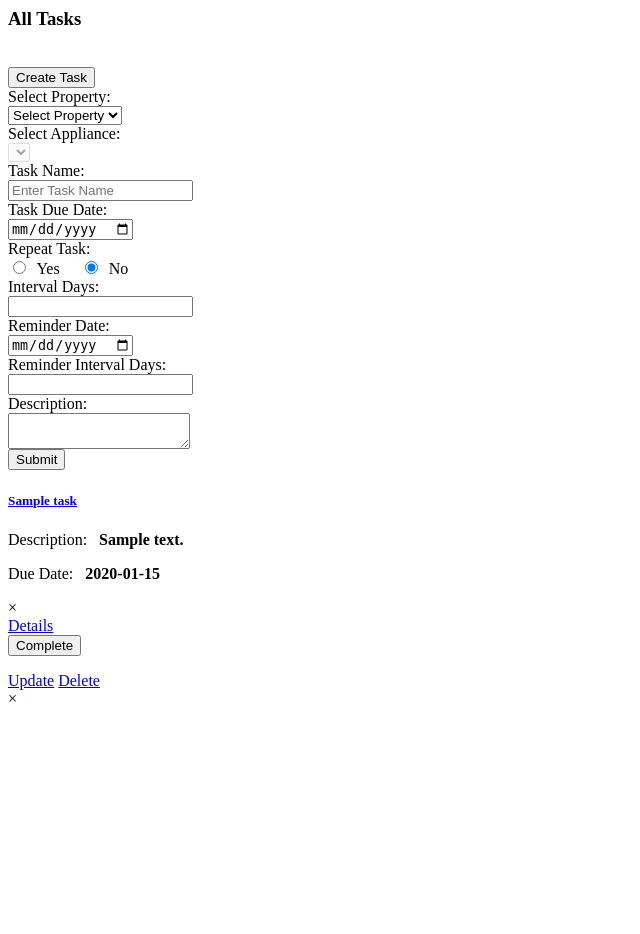
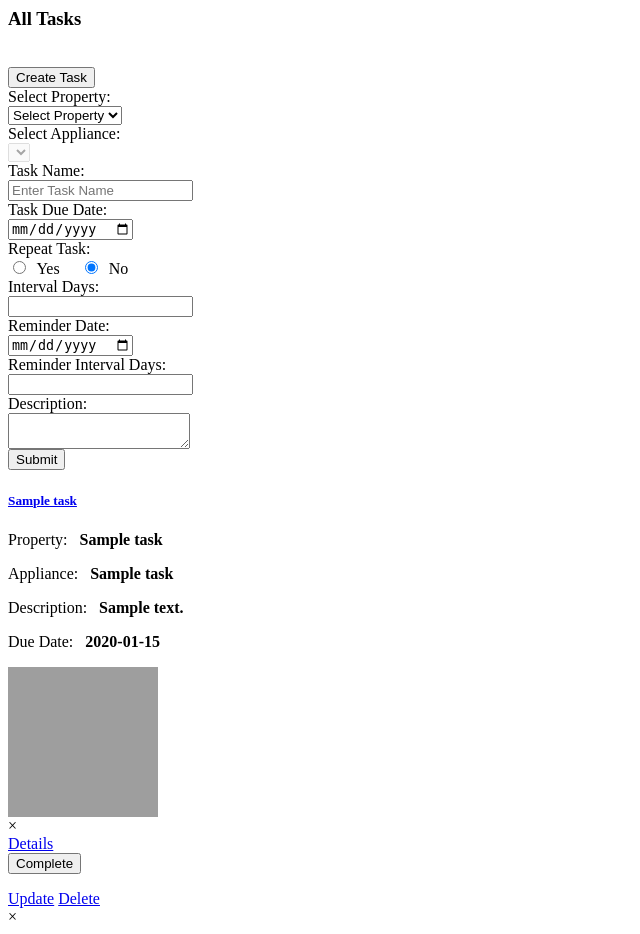
Before and after one commit to tendhar44/Home_Maintenance_Manager, a PHP site: template app/views/listAll-task-page.php in a window 1280 px wide. Shown: the whole page, without its empty margins (0-640 px from the left). Before the commit the page ends 702 px from the top, so only its background shows below. Run offline with PHP 8.4, Linux system fonts and the light colour scheme; the visitor is signed in with stand-in values (Sample User, id 1); the template is opened without the code that fills it: most values are stand-ins (such as "Sample title", 1, 10 or a date in 2020); data that the repository does not hold is empty; grey boxes are pictures that could not be loaded.

Commit message:
add display of property and task name to list all task page

```diff
--- a/app/views/listAll-task-page.php
+++ b/app/views/listAll-task-page.php
@@ -131,8 +131,30 @@ if(isset($_SESSION['owner']) && $_SESSION['owner']){
 			<div class="container-fluid">
 			<div class="row">
 			<div class="col-sm-6">
+
 			<div class="row">
+			<p>
+			Property: &nbsp;
+			<span style="font-weight:600">
+			'
+			. $task['propertyName'] .
+			'
+			</span>
+			</p>
+			</div><!-- close row -->
 
+			<div class="row">
+			<p>
+			Appliance: &nbsp;
+			<span style="font-weight:600">
+			'
+			. $task['applianceName'] .
+			'
+			</span>
+			</p>
+			</div><!-- close row -->
+
+			<div class="row">
 			<p>
 			Description: &nbsp;
 			<span style="font-weight:600">
@@ -160,7 +182,7 @@ if(isset($_SESSION['owner']) && $_SESSION['owner']){
 			if($task['imgs'] != null){
                     // var_dump($data["img"]);
 
-				foreach ($$task['imgs'] as $image) {
+				foreach ($task['imgs'] as $image) {
 					echo '
 					<img id="myImg" class="imgPreview" src="/home_maintenance_manager/public/img/' . $image['name'] . '" alt="'. explode( '_', $image["name"] )[1] .'" width="150" height="150">
 					';
```
Also changed, not shown: app/models/TaskManagement.php (+20 -9 lines).
